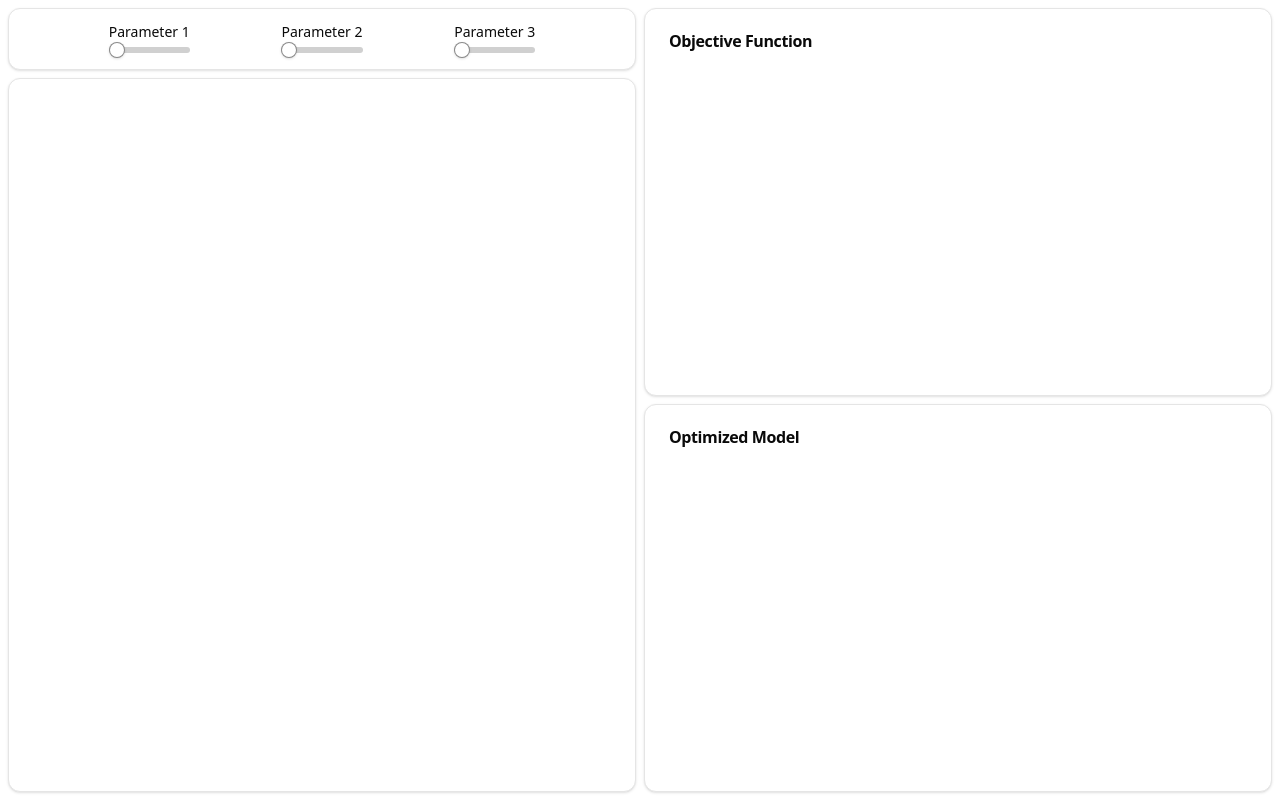
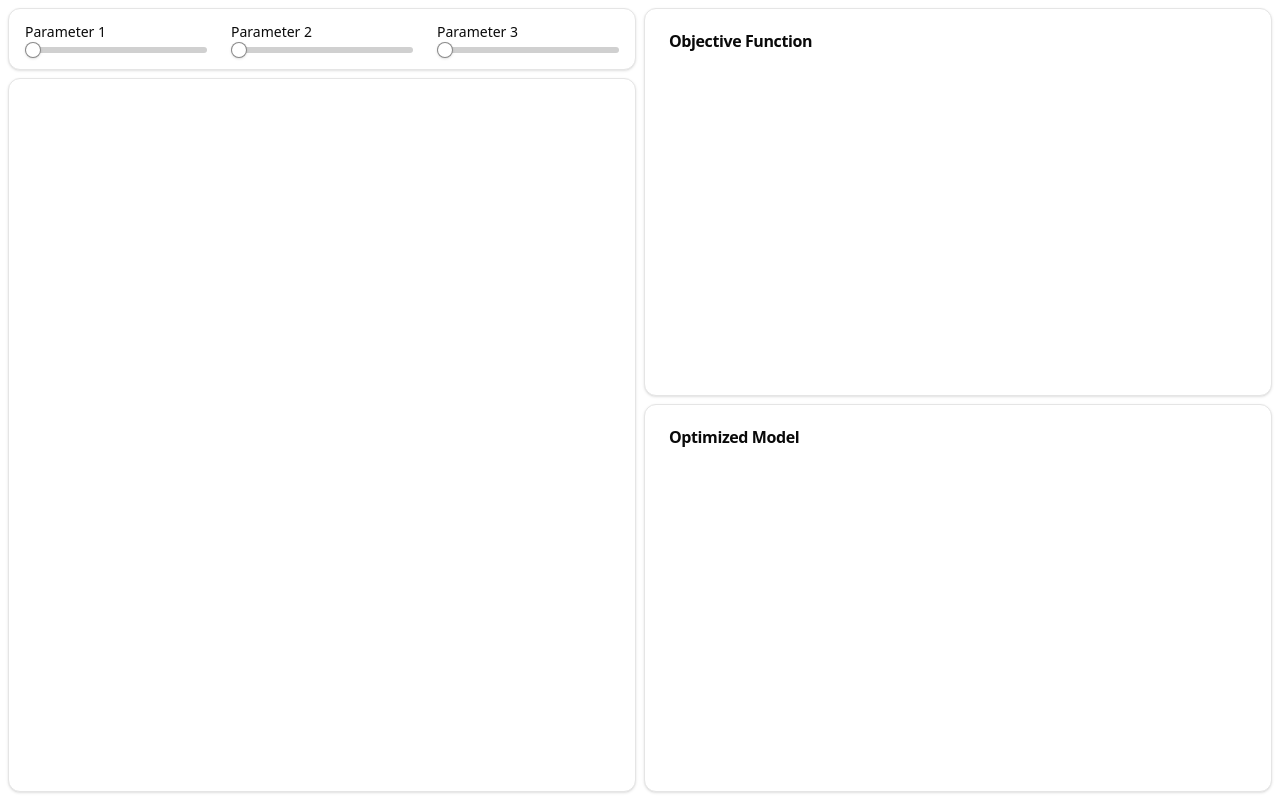
Before and after one commit to jmssnr/particle-swarm-optimization, a Next.js app: page / in a window 1280 px wide. Built offline with nearby package versions, Linux system fonts and the light colour scheme.

Commit message:
styles slider bar

```diff
--- a/app/page.tsx
+++ b/app/page.tsx
@@ -7,16 +7,16 @@
     <main className="w-screen h-screen flex gap-2 p-2">
       <section className="flex-1 flex flex-col gap-2">
         <Card>
-          <CardContent className="flex justify-evenly gap-2 p-4">
-            <div className="flex flex-col gap-2">
+          <CardContent className="flex justify-evenly gap-6 p-4">
+            <div className="flex flex-col gap-2 flex-1">
               <Label>Parameter 1</Label>
               <Slider />
             </div>
-            <div className="flex flex-col gap-2">
+            <div className="flex flex-col gap-2 flex-1">
               <Label>Parameter 2</Label>
               <Slider />
             </div>
-            <div className="flex flex-col gap-2">
+            <div className="flex flex-col gap-2 flex-1">
               <Label>Parameter 3</Label>
               <Slider />
             </div>
```
